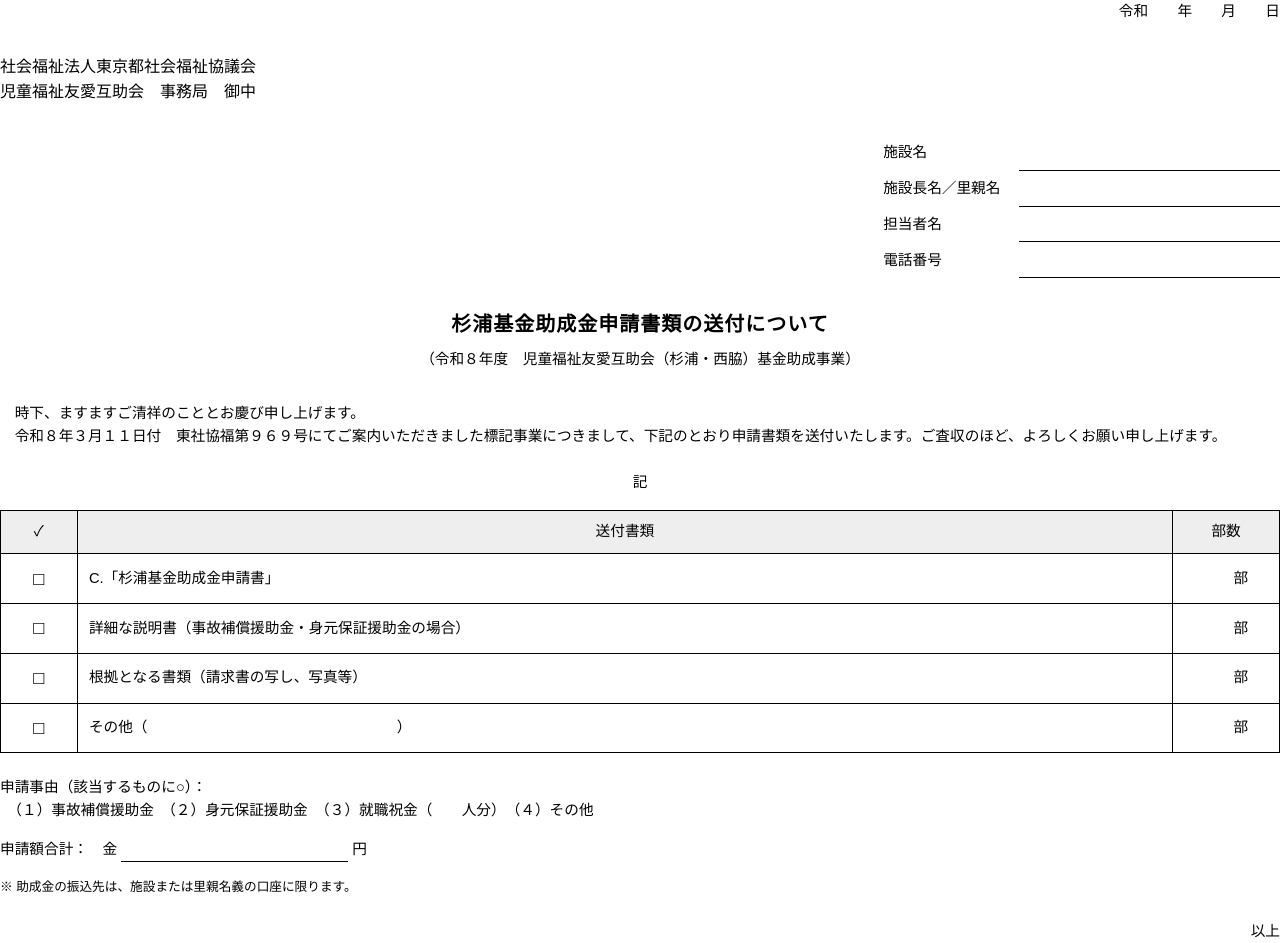
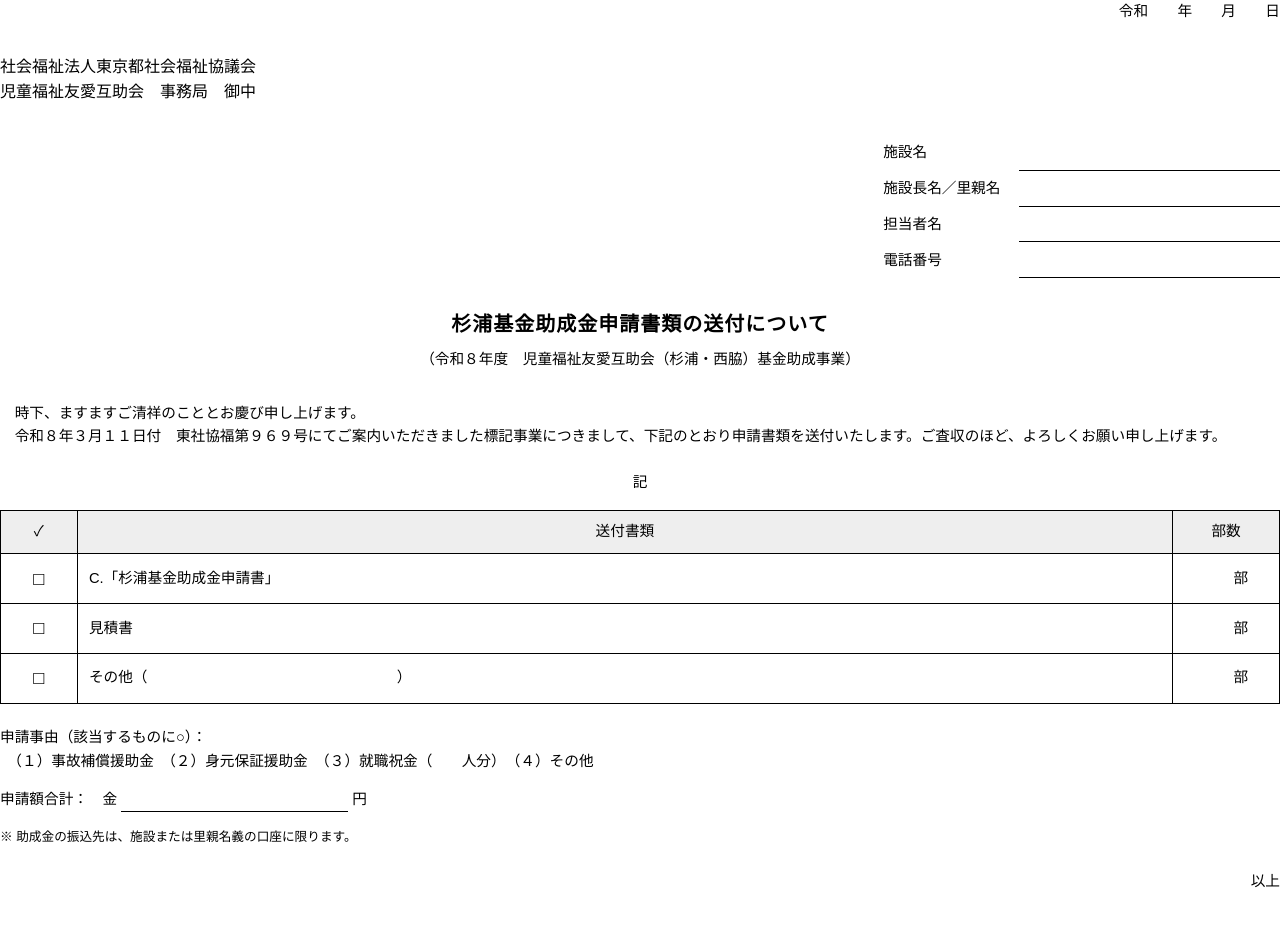
Before and after one commit to ztengyuan829-lab/claude-code-workspace, a plain HTML site: page sugiura-kikin/cover.html in a window 1280 px wide. After the commit the page ends 893 px from the top, so only its background shows below. Drawn offline with Linux system fonts and the light colour scheme.

Commit message:
Cover sheet: list application form and estimate as enclosures
Co-Authored-By: Claude Opus 5.5 <noreply@anthropic.com>
Claude-Session: https://claude.ai/code/session_013KmdxVf2Ker7zNjhc1TVkD

```diff
--- a/sugiura-kikin/cover.html
+++ b/sugiura-kikin/cover.html
@@ -55,8 +55,7 @@
 <table class="docs">
 <tr><th>✓</th><th>送付書類</th><th>部数</th></tr>
 <tr><td class="c">□</td><td>C.「杉浦基金助成金申請書」</td><td class="n">　　部</td></tr>
-<tr><td class="c">□</td><td>詳細な説明書（事故補償援助金・身元保証援助金の場合）</td><td class="n">　　部</td></tr>
-<tr><td class="c">□</td><td>根拠となる書類（請求書の写し、写真等）</td><td class="n">　　部</td></tr>
+<tr><td class="c">□</td><td>見積書</td><td class="n">　　部</td></tr>
 <tr><td class="c">□</td><td>その他（　　　　　　　　　　　　　　　　　）</td><td class="n">　　部</td></tr>
 </table>
 
```
Also changed, not shown: 1 other file.
